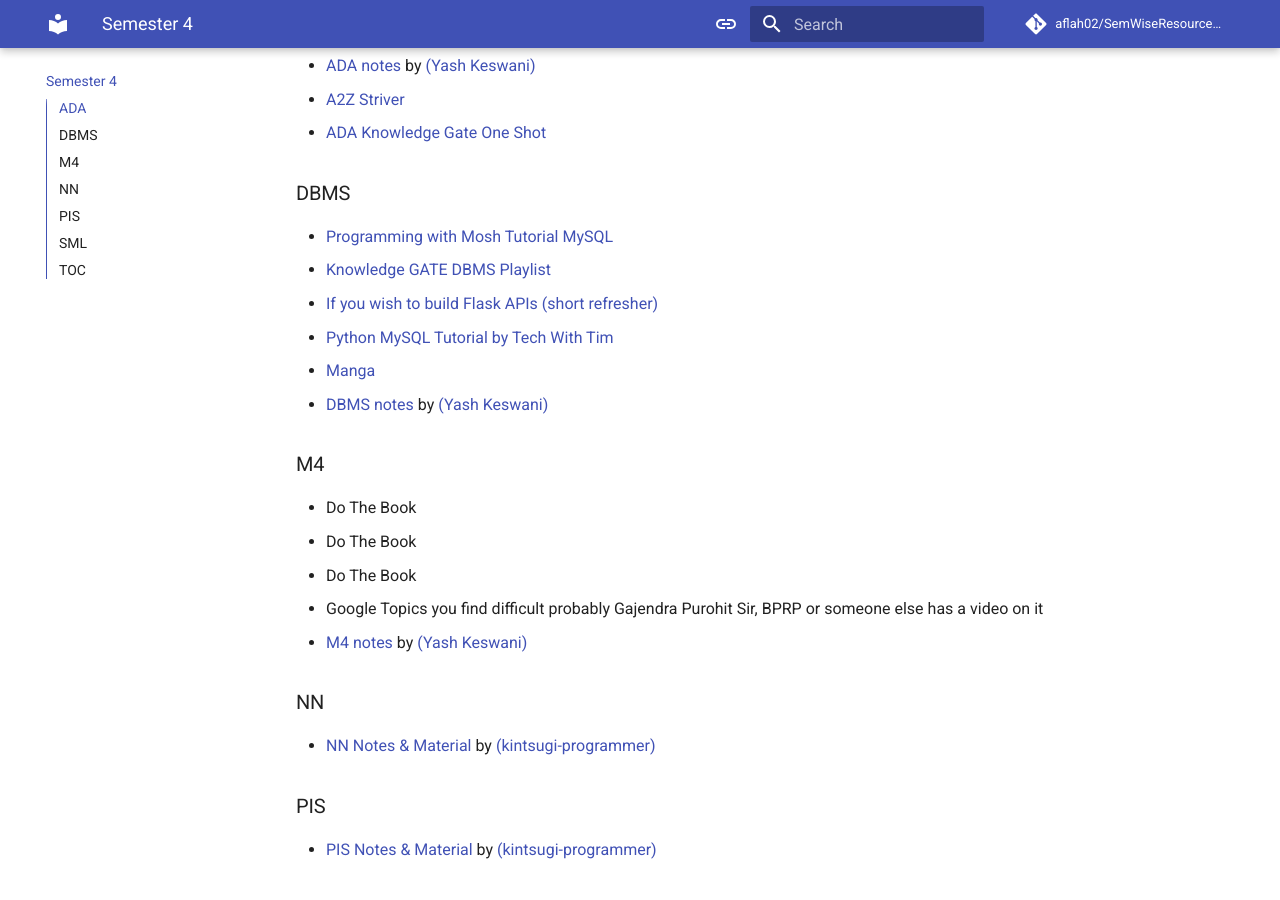
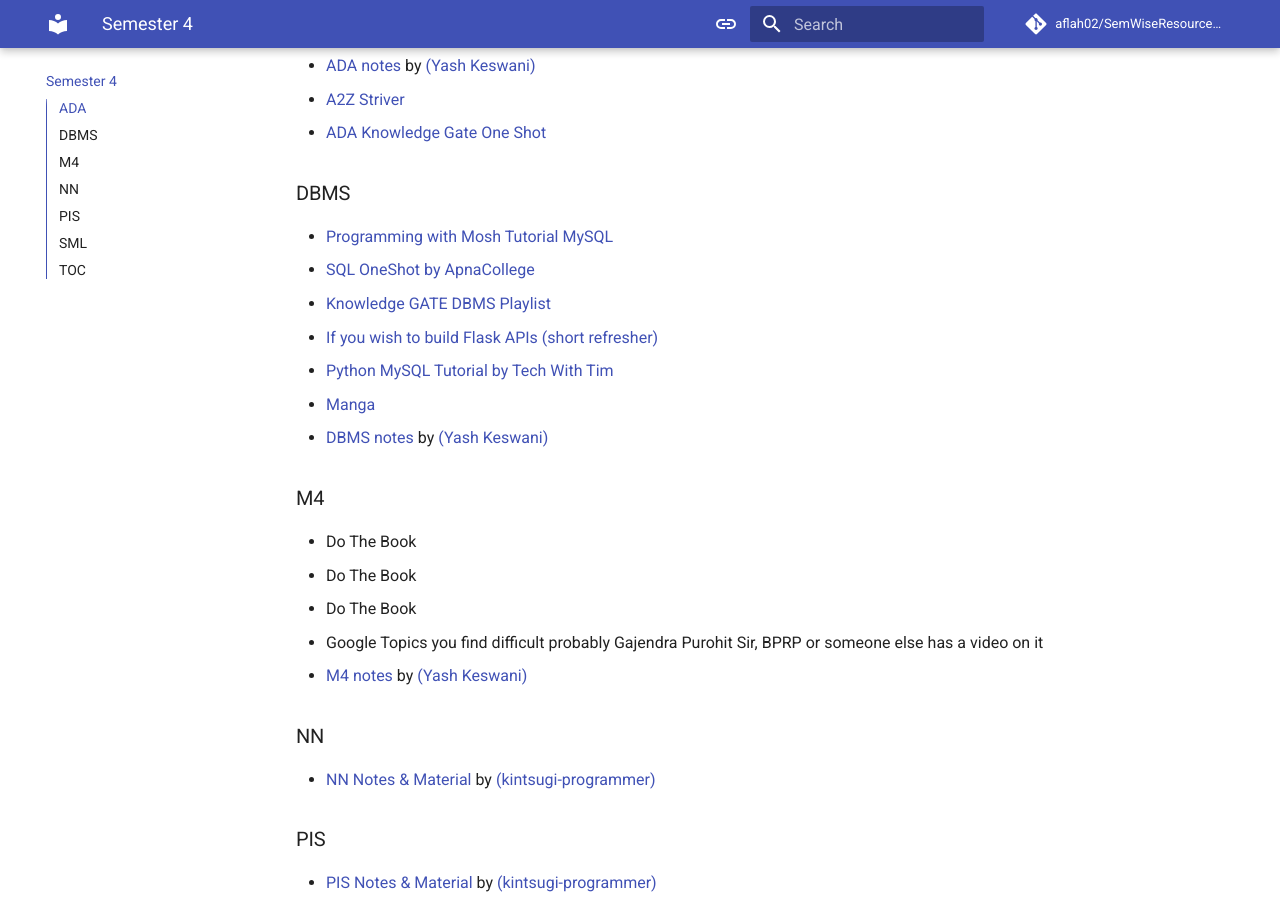
Before and after one commit to aflah02/SemWiseResourcesIIIT, an MkDocs documentation site: the page built from docs/semester-4.md, in a window 1280 px wide and 900 px high, scrolled down 355 px. Built offline with MkDocs 1.6.1 and Material for MkDocs 9.7.7, drawn with Linux system fonts in a browser that asks for light colours; comment, search, counter and statistics services are not loaded.

```diff
--- a/docs/semester-4.md
+++ b/docs/semester-4.md
@@ -9,6 +9,7 @@
 
 ### DBMS
 - [Programming with Mosh Tutorial MySQL](https://www.youtube.com/watch?v=7S_tz1z_5bA)
+- [SQL OneShot by ApnaCollege](https://youtu.be/hlGoQC332VM?feature=shared)
 - [Knowledge GATE DBMS Playlist](https://www.youtube.com/playlist?list=PLmXKhU9FNesR1rSES7oLdJaNFgmuj0SYV)
 - [If you wish to build Flask APIs (short refresher)](https://www.youtube.com/watch?v=Jzv3G5iDLvw)
 - [Python MySQL Tutorial by Tech With Tim](https://www.youtube.com/playlist?list=PLzMcBGfZo4-l5kVSNVKGO60V6RkXAVtp-)
```
Also changed, not shown: README.md (+1 -0 lines).
